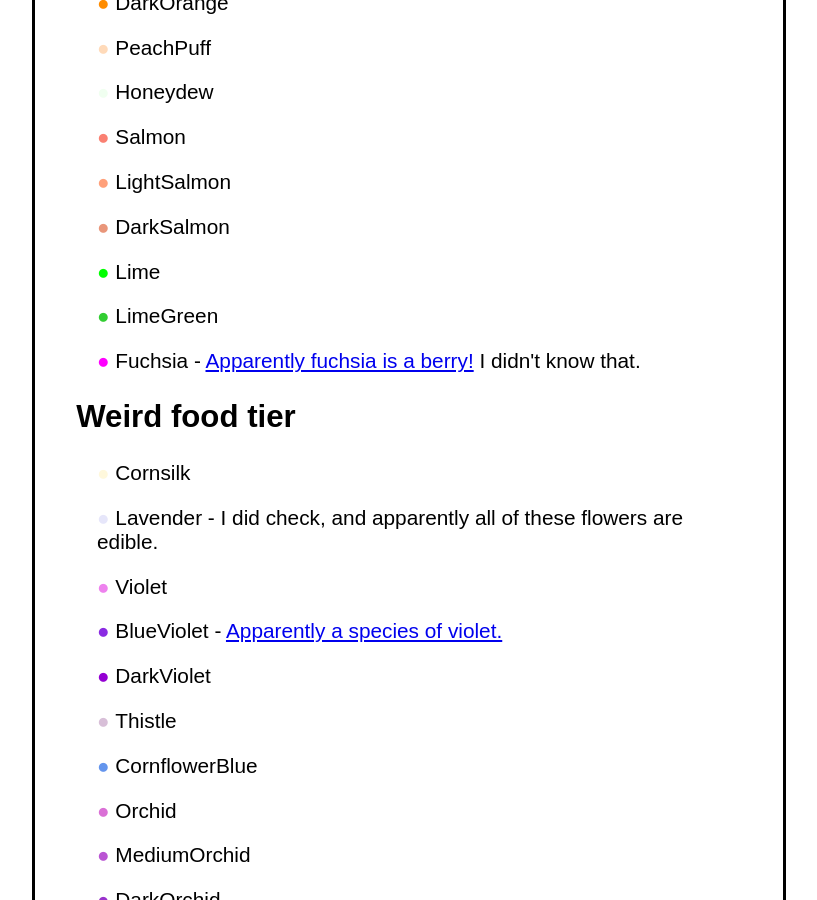
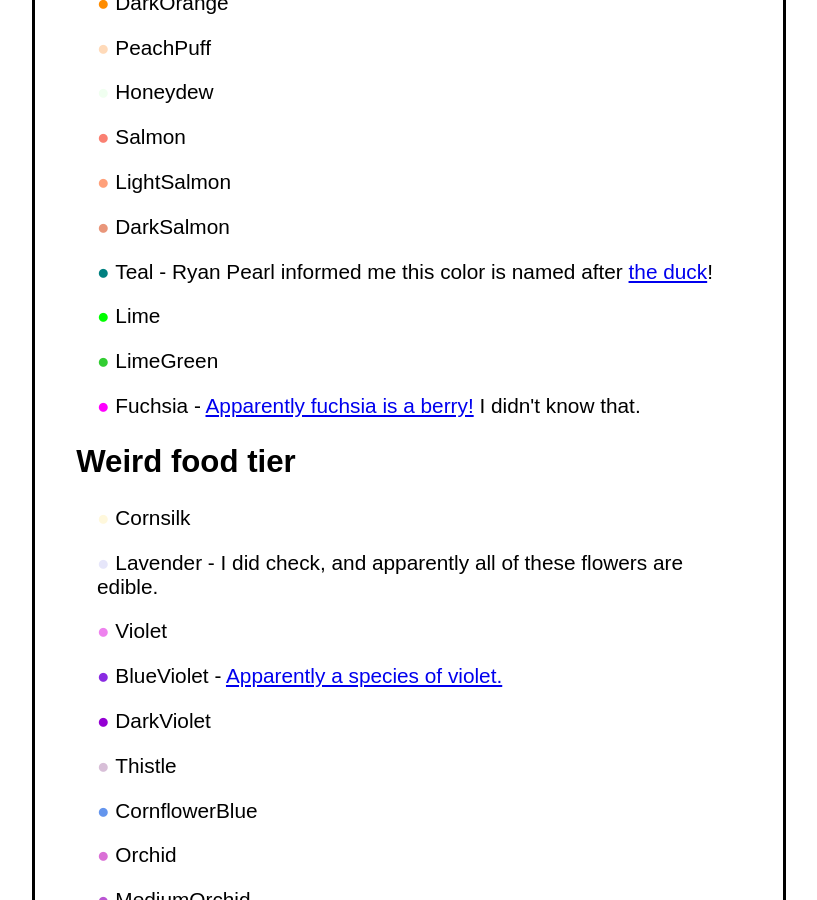
Before and after one commit to Roachbones/Roachbones.github.io, a Jekyll site: the page edible_colors.html, which Jekyll copies as it is, in a window 1280 px wide and 900 px high, scrolled down 738 px. Shown: the whole window, without its empty margins (231-1048 px from the left). Built offline with Jekyll 4.4.1, drawn with Linux system fonts in a browser that asks for light colours.

Commit message:
Teal is a duck. Thanks Ryan

```diff
--- a/edible_colors.html
+++ b/edible_colors.html
@@ -49,6 +49,7 @@
 			<p><span aria-hidden="true" style="color:Salmon;">●</span>&nbsp;Salmon</p>
 			<p><span aria-hidden="true" style="color:LightSalmon;">●</span>&nbsp;LightSalmon</p>
 			<p><span aria-hidden="true" style="color:DarkSalmon;">●</span>&nbsp;DarkSalmon</p>
+			<p><span aria-hidden="true" style="color:Teal;">●</span>&nbsp;Teal - Ryan Pearl informed me this color is named after <a href="https://en.wikipedia.org/wiki/Eurasian_teal">the duck</a>!</p>
 			<p><span aria-hidden="true" style="color:Lime;">●</span>&nbsp;Lime</p>
 			<p><span aria-hidden="true" style="color:LimeGreen;">●</span>&nbsp;LimeGreen</p>
 			<p><span aria-hidden="true" style="color:Fuchsia;">●</span>&nbsp;Fuchsia - <a href="https://social.pixie.town/@f0x/104603334817268843">Apparently fuchsia is a berry!</a> I didn't know that.</p>
@@ -191,7 +192,6 @@
 			<p><span aria-hidden="true" style="color:RosyBrown;">●</span>&nbsp;RosyBrown</p>
 			<p><span aria-hidden="true" style="color:SpringGreen;">●</span>&nbsp;SpringGreen</p>
 			<p><span aria-hidden="true" style="color:Tan;">●</span>&nbsp;Tan</p>
-			<p><span aria-hidden="true" style="color:Teal;">●</span>&nbsp;Teal</p>
 			<p><span aria-hidden="true" style="color:White;">●</span>&nbsp;White</p>
 			<p><span aria-hidden="true" style="color:Yellow;">●</span>&nbsp;Yellow</p>
 			<p><span aria-hidden="true" style="color:YellowGreen;">●</span>&nbsp;YellowGreen</p>
--- a/edible_colours.html
+++ b/edible_colours.html
@@ -49,6 +49,7 @@
 			<p><span aria-hidden="true" style="color:Salmon;">●</span>&nbsp;Salmon</p>
 			<p><span aria-hidden="true" style="color:LightSalmon;">●</span>&nbsp;LightSalmon</p>
 			<p><span aria-hidden="true" style="color:DarkSalmon;">●</span>&nbsp;DarkSalmon</p>
+            <p><span aria-hidden="true" style="color:Teal;">●</span>&nbsp;Teal - Ryan Pearl informed me this colour is named after <a href="https://en.wikipedia.org/wiki/Eurasian_teal">the duck</a>!</p>
 			<p><span aria-hidden="true" style="color:Lime;">●</span>&nbsp;Lime</p>
 			<p><span aria-hidden="true" style="color:LimeGreen;">●</span>&nbsp;LimeGreen</p>
 			<p><span aria-hidden="true" style="color:Fuchsia;">●</span>&nbsp;Fuchsia - <a href="https://social.pixie.town/@f0x/104603334817268843">Apparently fuchsia is a berry!</a> I didn't know that.</p>
@@ -191,7 +192,6 @@
 			<p><span aria-hidden="true" style="color:RosyBrown;">●</span>&nbsp;RosyBrown</p>
 			<p><span aria-hidden="true" style="color:SpringGreen;">●</span>&nbsp;SpringGreen</p>
 			<p><span aria-hidden="true" style="color:Tan;">●</span>&nbsp;Tan</p>
-			<p><span aria-hidden="true" style="color:Teal;">●</span>&nbsp;Teal</p>
 			<p><span aria-hidden="true" style="color:White;">●</span>&nbsp;White</p>
 			<p><span aria-hidden="true" style="color:Yellow;">●</span>&nbsp;Yellow</p>
 			<p><span aria-hidden="true" style="color:YellowGreen;">●</span>&nbsp;YellowGreen</p>
```
